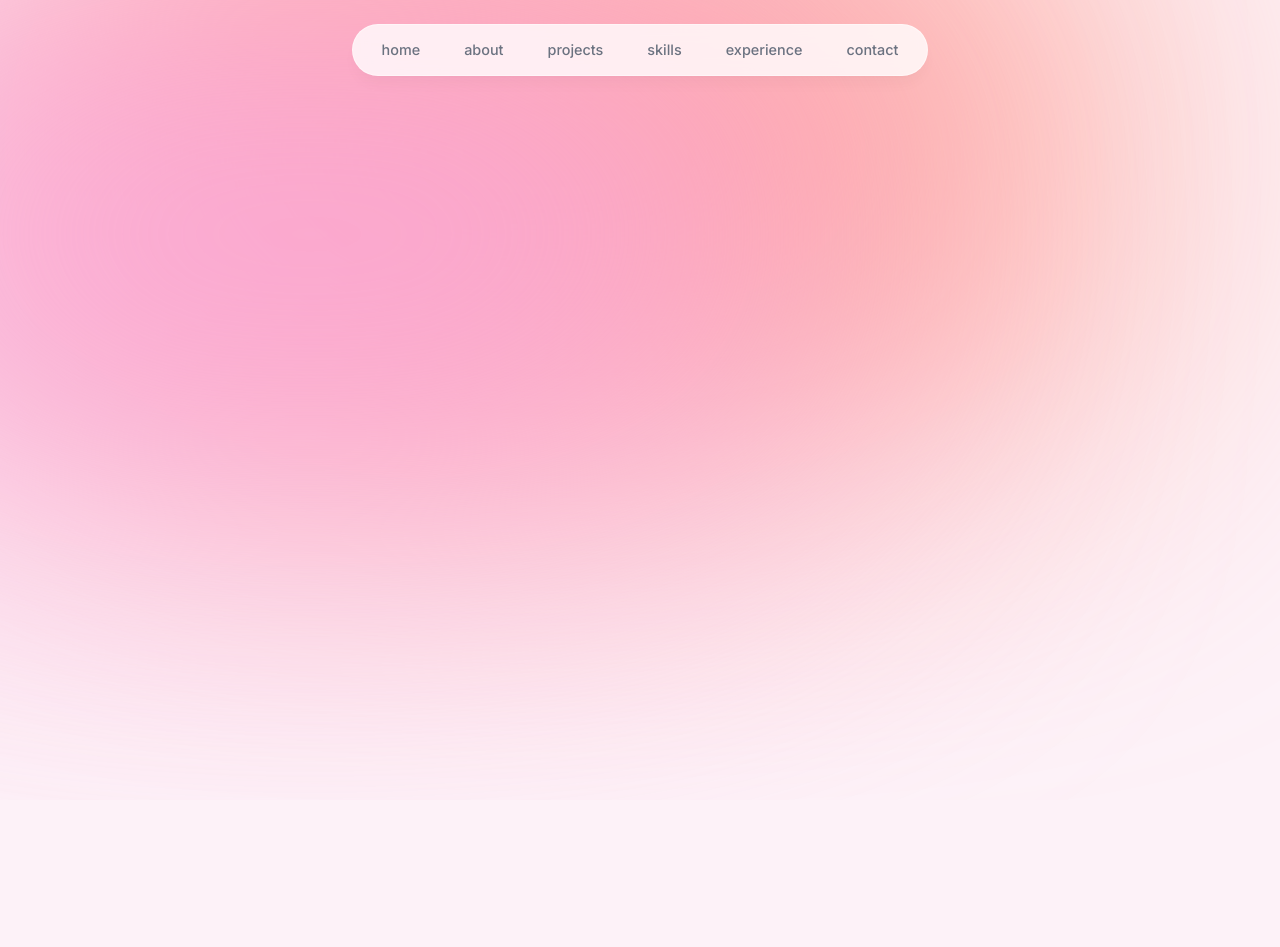
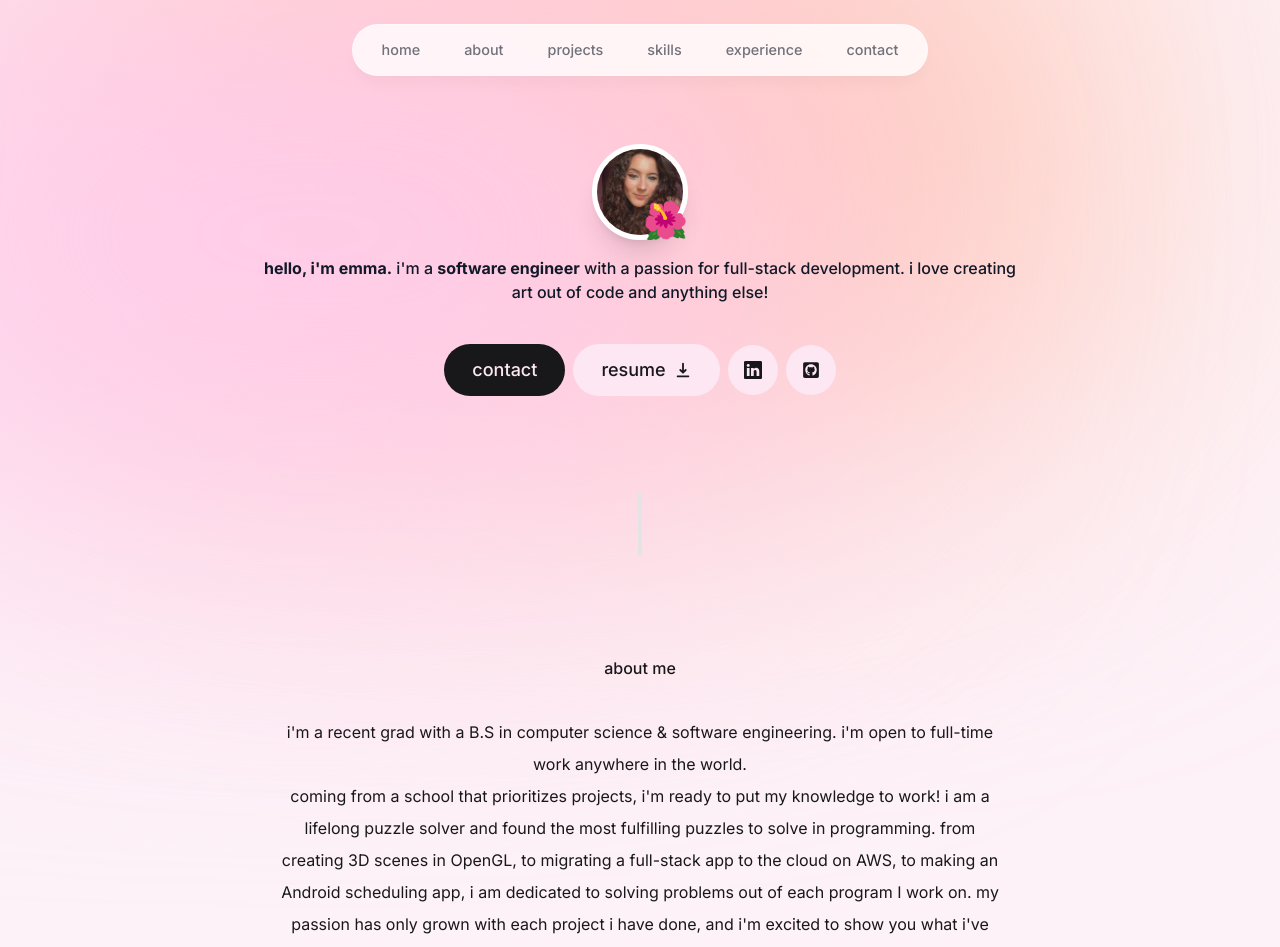
Before and after one commit to efilev/portfolio, a Next.js app: page / in a window 1280 px wide. Shown: the top 947 px of the page. Before the commit the page ends 800 px from the top, so only its background shows below. Built offline with nearby package versions, Linux system fonts and the light colour scheme.

Commit message:
added intro, about, contact info

```diff
--- a/app/layout.tsx
+++ b/app/layout.tsx
@@ -21,9 +21,9 @@ export default function RootLayout({
   return (
     <html lang="en">
       <body className={`${inter.className}
-      bg-pink-50 text-gray-950 relative`}>
-        <div className="bg-[#ff9780] absolute top-[-6rem] -z-10 right-[11rem] h-[31.25rem] w-[31.25rem] rounded-full blur-[10rem] sm:w-[68.75rem]"></div>
-        <div className="bg-[#faa7d9] absolute top-[-1rem] -z-10 left-[-35rem] h-[31.25rem] w-[50rem] rounded-full blur-[10rem] sm:w-[68.75rem]
+      bg-pink-50 text-gray-950 relative pt-28 sm:pt-36`}>
+        <div className="bg-[#ffbe9e] absolute top-[-6rem] -z-10 right-[11rem] h-[31.25rem] w-[31.25rem] rounded-full blur-[10rem] sm:w-[68.75rem]"></div>
+        <div className="bg-[#ffccf2] absolute top-[-1rem] -z-10 left-[-35rem] h-[31.25rem] w-[50rem] rounded-full blur-[10rem] sm:w-[68.75rem]
         md:left-[-33rem] lg:left-[-28rem] xl:left-[-15rem] 2xl:left-[-5rem]"></div>
         < Header />
         {children}
--- a/app/page.tsx
+++ b/app/page.tsx
@@ -1,9 +1,15 @@
 // Home page
+
+import About from "@/components/about";
+import Intro from "@/components/intro";
+import SectionDivider from "@/components/section-divider"
 
 export default function Home() {
   return (
-    <main className="">
-
+    <main className="flex flex-col items-center px-4">
+      <Intro />
+      <SectionDivider />
+      <About />
     </main>
   );
 }
--- /dev/null
+++ b/components/about.tsx
@@ -0,0 +1,32 @@
+"use client";
+
+import React from 'react'
+import SectionHeading from './section-heading'
+import { motion } from 'framer-motion';
+
+export default function About() {
+  return (
+    <motion.section className="mb-28 max-w-[45rem] text-center leading-8 text-zinc-900"
+        initial={{ opacity: 0, y: 50 }}
+        animate={{ opacity: 1, y: 0 }}
+        transition={{
+            delay: 0.175
+        }}
+    >
+        <SectionHeading>about me</SectionHeading>
+        <p>
+            i'm a recent grad with a B.S in computer science & software engineering. i'm open to full-time work anywhere in the world.
+        </p>
+        <p>
+            coming from a school that prioritizes projects, i'm ready to put my knowledge to work! i am a
+            lifelong puzzle solver and found the most fulfilling puzzles to solve in programming. from creating 3D
+            scenes in OpenGL, to migrating a full-stack app to the cloud on AWS, to making an Android scheduling app, i am dedicated to solving problems out of each program I work on.
+            my passion has only grown with each project i have done, and i'm excited to show you what i've done so far.  i'm open to full-time work anywhere in the world.
+        </p>
+        <p>
+            outside of coding you can find me researching recipes and creating a tornado in my kitchen. i also have a great curiosity in astronomy - an astronomy class in college shifted my
+            interest in the STEM field after a long debate between majoring in computer science or  journalism.
+        </p>
+    </motion.section>
+  )
+}
--- a/components/header.tsx
+++ b/components/header.tsx
@@ -15,14 +15,14 @@ export default function Header() {
         ></motion.div>
         <nav className="flex fixed top-[0.15rem] left-1/2 h-12 -translate-x-1/2 py-2 sm:top-[1.7rem] sm:h-[initial] sm:py-0">
             <ul className="flex w-[22rem] flex-wrap items-center justify-center gap-y-1 text-[0.9rem] font-medium
-            text-gray-500 sm:w-[initial] sm:flex-nowrap sm:gap-5">
+            text-zinc-500 sm:w-[initial] sm:flex-nowrap sm:gap-5">
                 {links.map(link => (
                     <motion.li className="h-3/4 flex items-center justify-center"
                         key={link.hash}
                         initial={{ y: -100, opacity: 0}}
                         animate={{ y: 0, opacity: 1}}
                         >
-                        <Link className="flex w-full items-center justify-center px-3 py-3 hover:text-gray-950 transition" href={link.hash}>{link.name}</Link>
+                        <Link className="flex w-full items-center justify-center px-3 py-3 hover:text-pink-900 transition" href={link.hash}>{link.name}</Link>
                     </motion.li>
                 ))}
             </ul>
--- /dev/null
+++ b/components/intro.tsx
@@ -0,0 +1,77 @@
+"use client";
+
+import React from 'react'
+import Image from 'next/image'
+import { motion } from 'framer-motion';
+import Link from 'next/link';
+import { HiDownload } from 'react-icons/hi';
+import { BsLinkedin } from 'react-icons/bs';
+import { FaGithubSquare } from 'react-icons/fa';
+
+export default function Intro() {
+  return (
+    <section className="mb-28 max-w-[50rem] text-center sm:mb-0">
+        <div className='flex items-center justify-center'>
+            <div className="relative">
+                <motion.div
+                    initial={{ opacity: 0, scale: 0 }}
+                    animate={{ opacity: 1, scale: 1 }}
+                    transition={{
+                        type: "tween",
+                        duration: 0.2,
+                    }}
+                >
+                    <Image
+                    src="/emma.png" alt="emma's portrait"
+                    width="192"
+                    height="192"
+                    quality="95"
+                    priority={true}
+                    className="h-24 w-24 rounded-full object-cover border-[0.35rem] border-white shadow-xl"
+                    />
+                </motion.div>
+                <motion.span className="absolute bottom-0 right-0 text-4xl"
+                    initial={{ opacity: 0, scale: 0 }}
+                    animate={{ opacity: 1, scale: 1 }}
+                    transition={{
+                        type: "spring",
+                        stiffness: 125,
+                        delay: 0.1,
+                        duration: 0.7,
+                    }}
+                >
+                        🌺
+                </motion.span>
+            </div>
+        </div>
+        <motion.h1 className="mb-10 mt-4 px-4 text-2x1 text-gray-900 font-medium !leading-[1.5] sm:text-4x1"
+            initial={{ opacity: 0, y: 100 }}
+            animate={{ opacity: 1, y: 0 }}
+            >
+            <span className="font-bold">hello, i'm emma.</span> i'm a{" "}
+            <span className="font-bold">software engineer</span> with a passion for full-stack development. i love creating art out of code and anything else!
+        </motion.h1>
+        <motion.div className="flex flex-col sm:flex-row items-center justify-center gap-2 px-4 text-lg font-medium"
+            initial={{ opacity: 0, y: 100}}
+            animate={{ opacity: 1, y: 0 }}
+            transition={{
+                delay: 0.1,
+            }}
+        >
+            <Link href="#contact" className="bg-zinc-900 text-pink-100 px-7 py-3 flex items-center gap-2 rounded-full outline-none focus:scale-110 hover:scale-110 transition cursor-pointer"
+            >
+                contact
+            </Link>
+            <a className="bg-pink-100 text-zinc-900 px-7 py-3 flex items-center gap-2 rounded-full hover:text-pink-300 hover:scale-110 transition cursor-pointer" href="/EFMResume.pdf" download={true}>
+                resume <HiDownload />{" "}
+            </a>
+            <a className="bg-pink-100 text-zinc-900 p-4 flex items-center gap-2 rounded-full hover:text-pink-300 hover:scale-110 transition cursor-pointer">
+                <BsLinkedin />
+            </a>
+            <a className="bg-pink-100 text-zinc-900 p-4 flex items-center gap-2 rounded-full hover:text-pink-300 hover:scale-110 transition cursor-pointer">
+                <FaGithubSquare />
+            </a>
+        </motion.div>
+    </section>
+  )
+}
--- /dev/null
+++ b/components/section-divider.tsx
@@ -0,0 +1,14 @@
+"use client";
+
+import { motion } from 'framer-motion'
+import React from 'react'
+
+export default function SectionDivider() {
+  return (
+    <motion.div className='bg-zinc-200 my-24 h-16 w-1 rounded-full hidden sm:block'
+        initial={{ opacity: 0, y: 100 }}
+        animate={{ opacity: 1, y: 0 }}
+        transition={{ delay: 0.125 }}
+    ></motion.div>
+  )
+}
--- /dev/null
+++ b/components/section-heading.tsx
@@ -0,0 +1,14 @@
+import React from 'react'
+
+type SectionHeadingProps = {
+    children: React.ReactNode;
+};
+
+export default function SectionHeading({
+    children }: SectionHeadingProps) {
+  return (
+    <h2 className="text-3x1 font-medium mb-8">
+        {children}
+    </h2>
+  )
+}
```
Also changed, not shown: public/emma.png (added).
